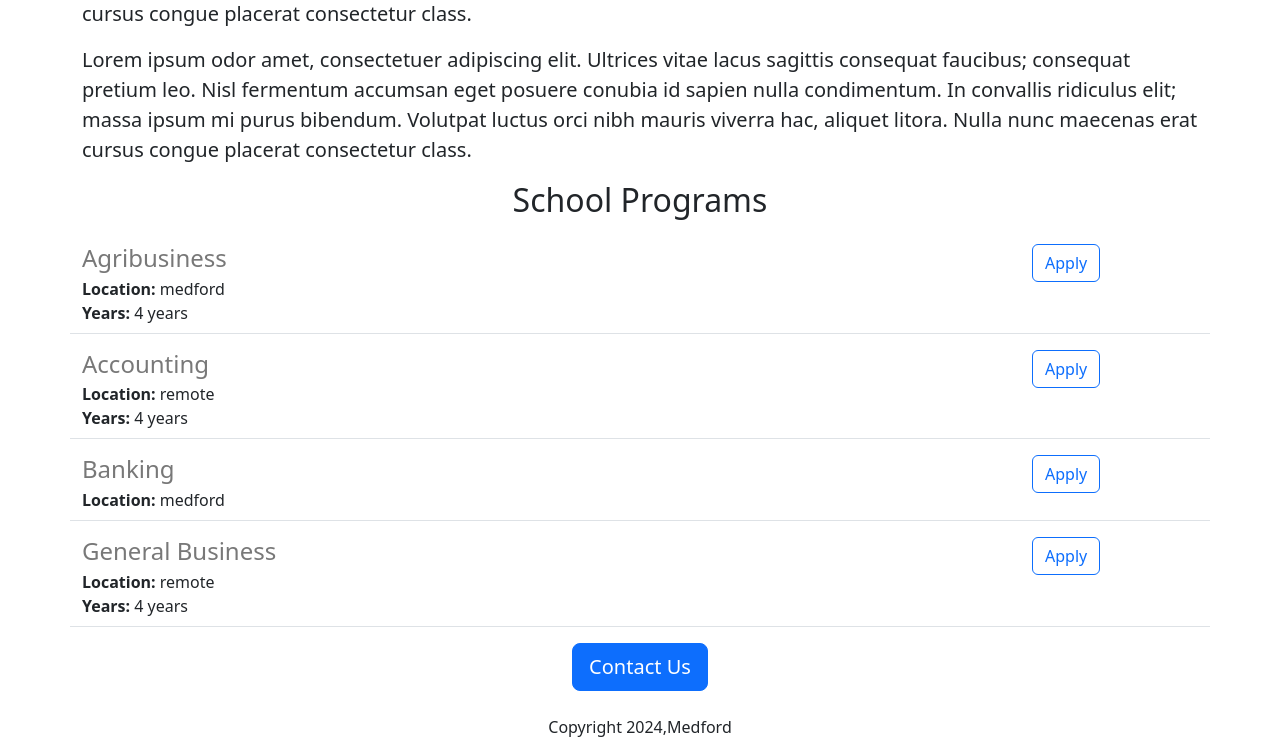
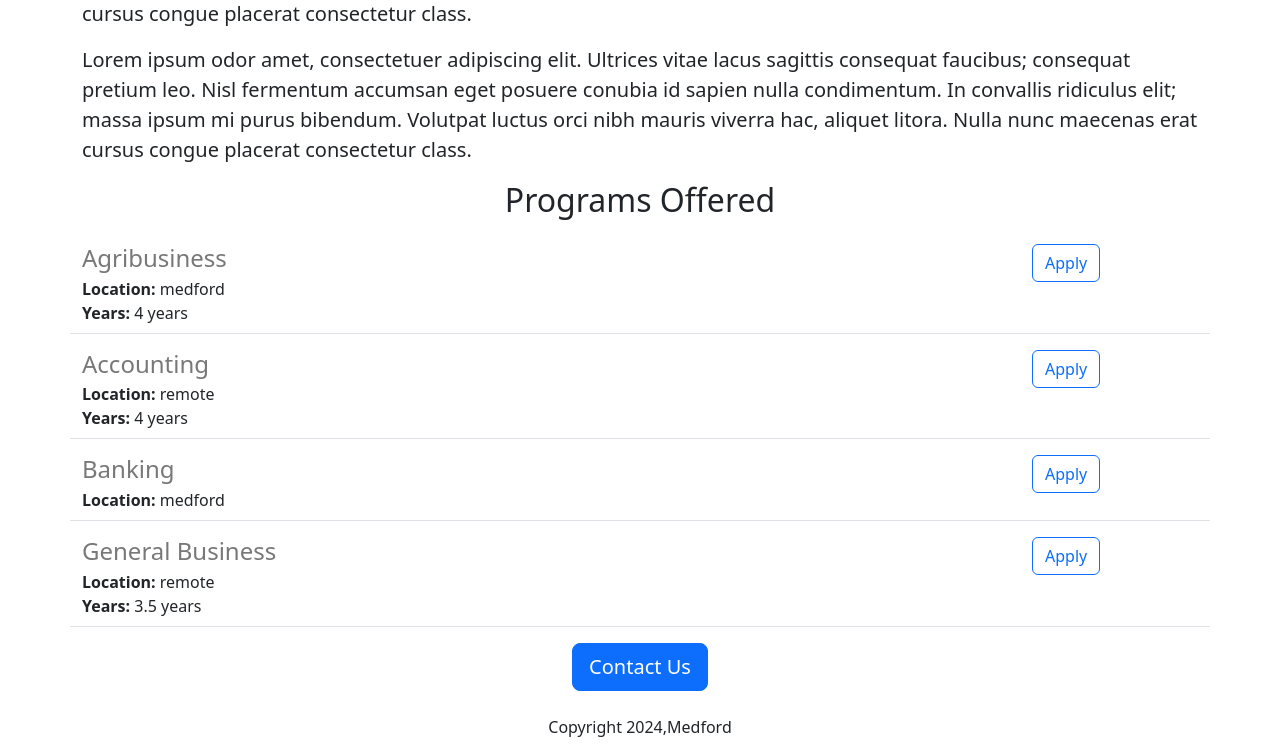
Before and after one commit to Mahreen11/school-page, a Flask app: page / in a window 1280 px wide. Shown: the part 601-1356 px from the top of the page. Run offline with Flask 3, Linux system fonts and the light colour scheme.

Commit message:
made some changes to headings

```diff
--- a/app.py
+++ b/app.py
@@ -24,7 +24,7 @@ PROGRAMS = [
   {
   'id':4,
   'title':'General Business',
-  'years':'4 years',
+  'years':'3.5 years',
   'location':'remote'
   }
 ]
--- a/templates/home.html
+++ b/templates/home.html
@@ -22,7 +22,7 @@
 <p class="lead">
   Lorem ipsum odor amet, consectetuer adipiscing elit. Ultrices vitae lacus sagittis consequat faucibus; consequat pretium leo. Nisl fermentum accumsan eget posuere conubia id sapien nulla condimentum. In convallis ridiculus elit; massa ipsum mi purus bibendum. Volutpat luctus orci nibh mauris viverra hac, aliquet litora. Nulla nunc maecenas erat cursus congue placerat consectetur class.
 </p>
-    <h2 class="text-center mt-2 mb-4"">School Programs</h2>
+    <h2 class="text-center mt-2 mb-4"">Programs Offered</h2>
       <div>
       {% for program in programs %}
        {% include 'programitem.html' %}
```
